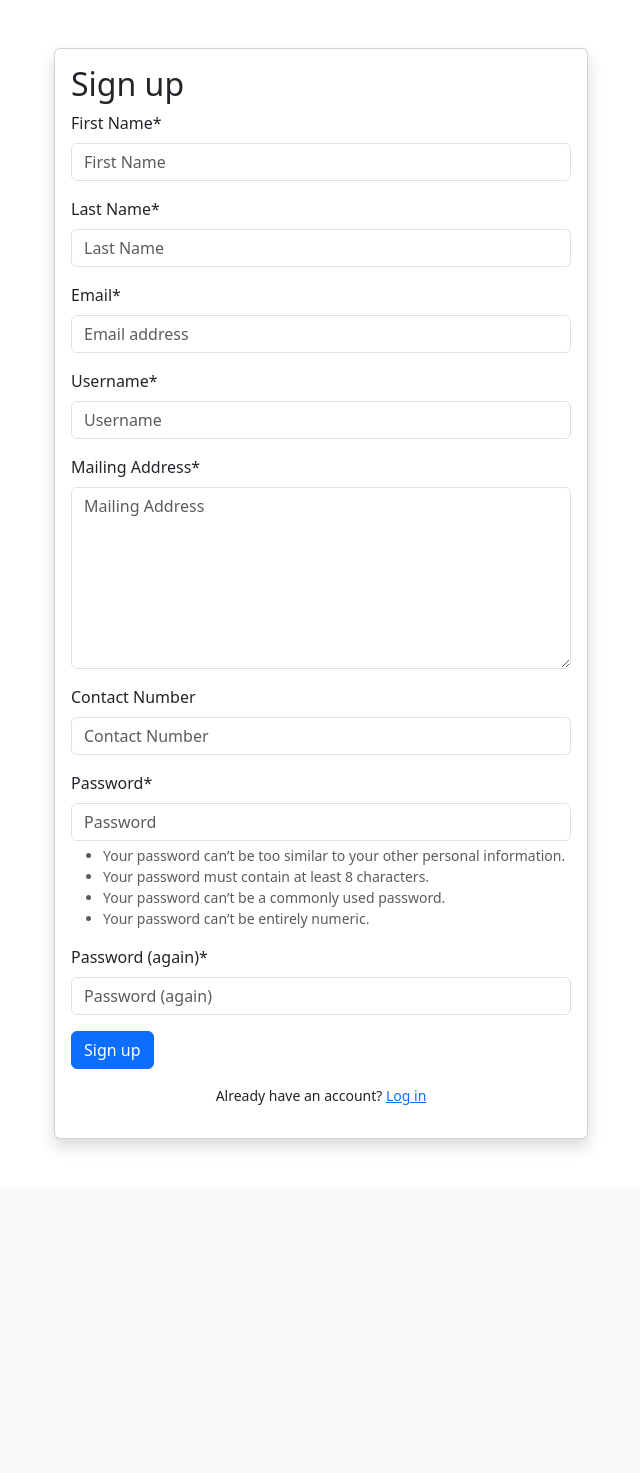
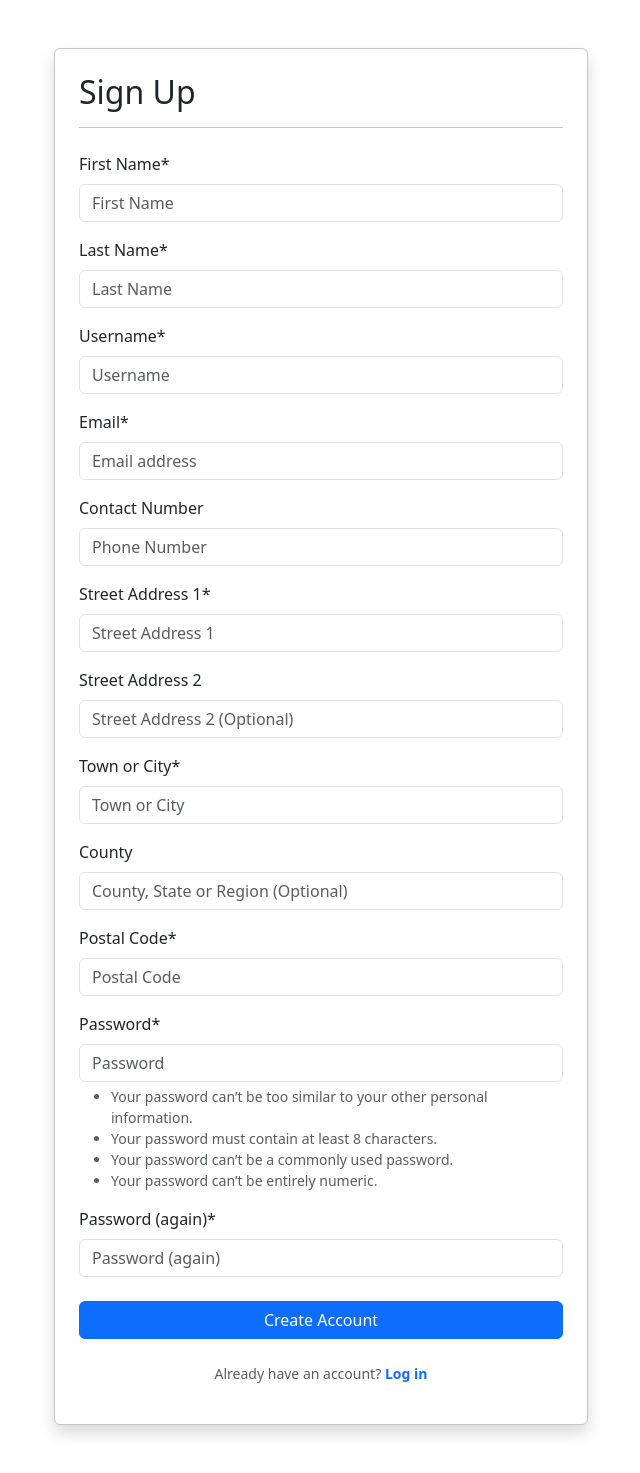
Before and after one commit to Analisa1984/brushed-up-things, a Django app: page /accounts/signup/ in a window 1280 px wide. Shown: the part 219-1692 px from the top of the page, without its empty margins (319-959 px from the left). Before the commit the page ends 1367 px from the top, so only its background shows below. Run offline with Django 5.2, Linux system fonts and the light colour scheme; some libraries are stand-ins or nearby versions.

Commit message:
Correct the forms.py to match models.py for correct format of mailing address. Use crispy forms to signup html file.

```diff
--- a/brushed_up_things/settings.py
+++ b/brushed_up_things/settings.py
@@ -49,6 +49,7 @@ INSTALLED_APPS = [
     'allauth',
     'allauth.account',
     'allauth.socialaccount',
+    'cart',
 ]
 
 CRISPY_ALLOWED_TEMPLATE_PACKS = "bootstrap5"
@@ -77,6 +78,7 @@ TEMPLATES = [
                 'django.template.context_processors.request',
                 'django.contrib.auth.context_processors.auth',
                 'django.contrib.messages.context_processors.messages',
+                'cart.contexts.cart_contents',
             ],
         },
     },
@@ -166,6 +168,8 @@ ACCOUNT_UNIQUE_EMAIL = True
 ACCOUNT_AUTHENTICATION_METHOD = 'username_email'
 ACCOUNT_SIGNUP_FORM_CLASS = 'profiles.forms.CustomSignupForm'
 
+# ACCOUNT_EMAIL_VERIFICATION = 'none'
+
 EMAIL_BACKEND = 'django.core.mail.backends.console.EmailBackend'
 LOGIN_REDIRECT_URL = 'profile'
 ACCOUNT_LOGOUT_REDIRECT_URL = '/'
--- a/profiles/forms.py
+++ b/profiles/forms.py
@@ -4,6 +4,20 @@ from artwork.models import Artist, Artwork
 
 
 class CustomSignupForm(forms.Form):
+    field_order = [
+        'first_name',
+        'last_name',
+        'username',
+        'email',
+        'phone_number',
+        'street_address1',
+        'street_address2',
+        'town_or_city',
+        'county',
+        'postcode',
+        'password1',
+        'password2',
+    ]
     first_name = forms.CharField(
         max_length=30,
         label='First Name',
@@ -16,24 +30,55 @@ class CustomSignupForm(forms.Form):
         required=True,
         widget=forms.TextInput(attrs={'placeholder': 'Last Name'})
         )
-    address = forms.CharField(
-        max_length=250,
-        label='Mailing Address',
+    email = forms.EmailField(
+        max_length=254,
+        label='Email Address',
         required=True,
-        widget=forms.Textarea(attrs={
-            'placeholder': 'Mailing Address',
-            'rows': 7}
-            )
-        )
-    contact_number = forms.CharField(
+        widget=forms.EmailInput(attrs={'placeholder': 'Email Address'})
+    )
+    phone_number = forms.CharField(
         max_length=20,
         label='Contact Number',
         required=False,
         widget=forms.TextInput(attrs={
             'type': 'tel',
-            'placeholder': 'Contact Number'}
+            'placeholder': 'Phone Number'}
             )
         )
+    street_address1 = forms.CharField(
+        max_length=80,
+        label='Street Address 1',
+        required=True,
+        widget=forms.TextInput(attrs={'placeholder': 'Street Address 1'})
+    )
+    street_address2 = forms.CharField(
+        max_length=80,
+        label='Street Address 2',
+        required=False,
+        widget=forms.TextInput(
+            attrs={'placeholder': 'Street Address 2 (Optional)'}
+            )
+    )
+    town_or_city = forms.CharField(
+        max_length=40,
+        label='Town or City',
+        required=True,
+        widget=forms.TextInput(attrs={'placeholder': 'Town or City'})
+    )
+    county = forms.CharField(
+        max_length=80,
+        label='County',
+        required=False,
+        widget=forms.TextInput(
+            attrs={'placeholder': 'County, State or Region (Optional)'}
+            )
+    )
+    postcode = forms.CharField(
+        max_length=20,
+        label='Postal Code',
+        required=True,
+        widget=forms.TextInput(attrs={'placeholder': 'Postal Code'})
+    )
 
     def signup(self, request, user):
         user.first_name = self.cleaned_data['first_name']
@@ -41,13 +86,19 @@ class CustomSignupForm(forms.Form):
         user.save()
 
         profile = user.userprofile
-        profile.default_address = self.cleaned_data['address']
-        profile.default_contact_number = self.cleaned_data['contact_number']
+        profile.default_street_address1 = self.cleaned_data['street_address1']
+        profile.default_street_address2 = self.cleaned_data['street_address2']
+        profile.default_town_or_city = self.cleaned_data['town_or_city']
+        profile.default_county = self.cleaned_data['county']
+        profile.default_postcode = self.cleaned_data['postcode']
+        profile.default_phone_number = self.cleaned_data['phone_number']
         profile.save()
 
 
 class UserProfileForm(forms.ModelForm):
-    username = forms.CharField(max_length=150, required=False, label="Username")
+    username = forms.CharField(
+        max_length=150, required=False, label="Username"
+        )
     first_name = forms.CharField(
         max_length=30,
         required=False,
@@ -67,10 +118,6 @@ class UserProfileForm(forms.ModelForm):
     class Meta:
         model = UserProfile
         fields = [
-            'username',
-            'first_name',
-            'last_name',
-            'email',
             'default_phone_number',
             'default_street_address1',
             'default_street_address2',
@@ -112,6 +159,20 @@ class UserProfileForm(forms.ModelForm):
                 field.widget.attrs['placeholder'] = placeholder
                 field.label = placeholder
 
+    def save(self, commit=True):
+        """ Custom save method to update both the Profile and User tables """
+        profile = super().save(commit=False)
+        if self.user:
+            self.user.username = self.cleaned_data['username']
+            self.user.first_name = self.cleaned_data['first_name']
+            self.user.last_name = self.cleaned_data['last_name']
+            self.user.email = self.cleaned_data['email']
+            self.user.save()
+
+        if commit:
+            profile.save()
+        return profile
+
 
 class ArtistForm(forms.ModelForm):
     class Meta:
--- a/profiles/signals.py
+++ b/profiles/signals.py
@@ -11,5 +11,5 @@ def create_or_update_user_profile(sender, instance, created, **kwargs):
     a User object is created.
     """
     if created:
-        UserProfile.objects.create(user=instance)
+        UserProfile.objects.get_or_create(user=instance)
     instance.userprofile.save()
--- a/templates/account/signup.html
+++ b/templates/account/signup.html
@@ -8,35 +8,37 @@
   <div class="container">
     <div class="row my-5">
       <div class="col-md-6 mx-auto">
-        <div class="card shadow">
-        <div class="card-body">
-        <h2>{% translate "Sign up" %}</h2>
-        <form method="post">
-          {% csrf_token %}
+        <div class="card shadow border-secondary-subtle">
+          <div class="card-body p-4">
 
-          {{ form.first_name|as_crispy_field }}
-          {{ form.last_name|as_crispy_field }}
+            <h2 class="fw-light mb-3">{% translate "Sign Up" %}</h2>
+            <hr class="mb-4">
 
-          {{ form.email|as_crispy_field }}
-          {{ form.username|as_crispy_field }}
+            <form method="post" action="{% url 'account_signup' %}">
+              {% csrf_token %}
 
-          {{ form.address|as_crispy_field }}
-          {{ form.contact_number|as_crispy_field }}
+              {{ form|crispy }}
 
-          {{ form.password1|as_crispy_field }}
-          {{ form.password2|as_crispy_field }}
+              {% if redirect_field_value %}
+                <input type="hidden" name="{{ redirect_field_name }}" value="{{ redirect_field_value }}" />
+              {% endif %}
 
-          {% if redirect_field_value %}
-            <input type="hidden" name="{{ redirect_field_name }}" value="{{ redirect_field_value }}" />
-          {% endif %}
+              <div class="d-grid gap-2 mt-4">
+                <button type="submit" class="btn btn-primary">
+                  {% translate "Create Account" %}
+                </button>
+              </div>
+            </form>
 
-          <button type="submit" class="btn btn-primary">{% translate "Sign up" %}</button>
-        </form>
-        <p class="mt-3 text-center small">
-          {% translate "Already have an account?" %} <a href="{% url 'account_login' %}">{% translate "Log in" %}</a>
-        </p>
-      </div>
-      </div>
+            <p class="mt-4 text-center small text-muted">
+              {% translate "Already have an account?" %}
+              <a href="{% url 'account_login' %}" class="fw-semibold text-decoration-none">
+                {% translate "Log in" %}
+              </a>
+            </p>
+
+          </div>
+        </div>
       </div>
     </div>
   </div>
```
